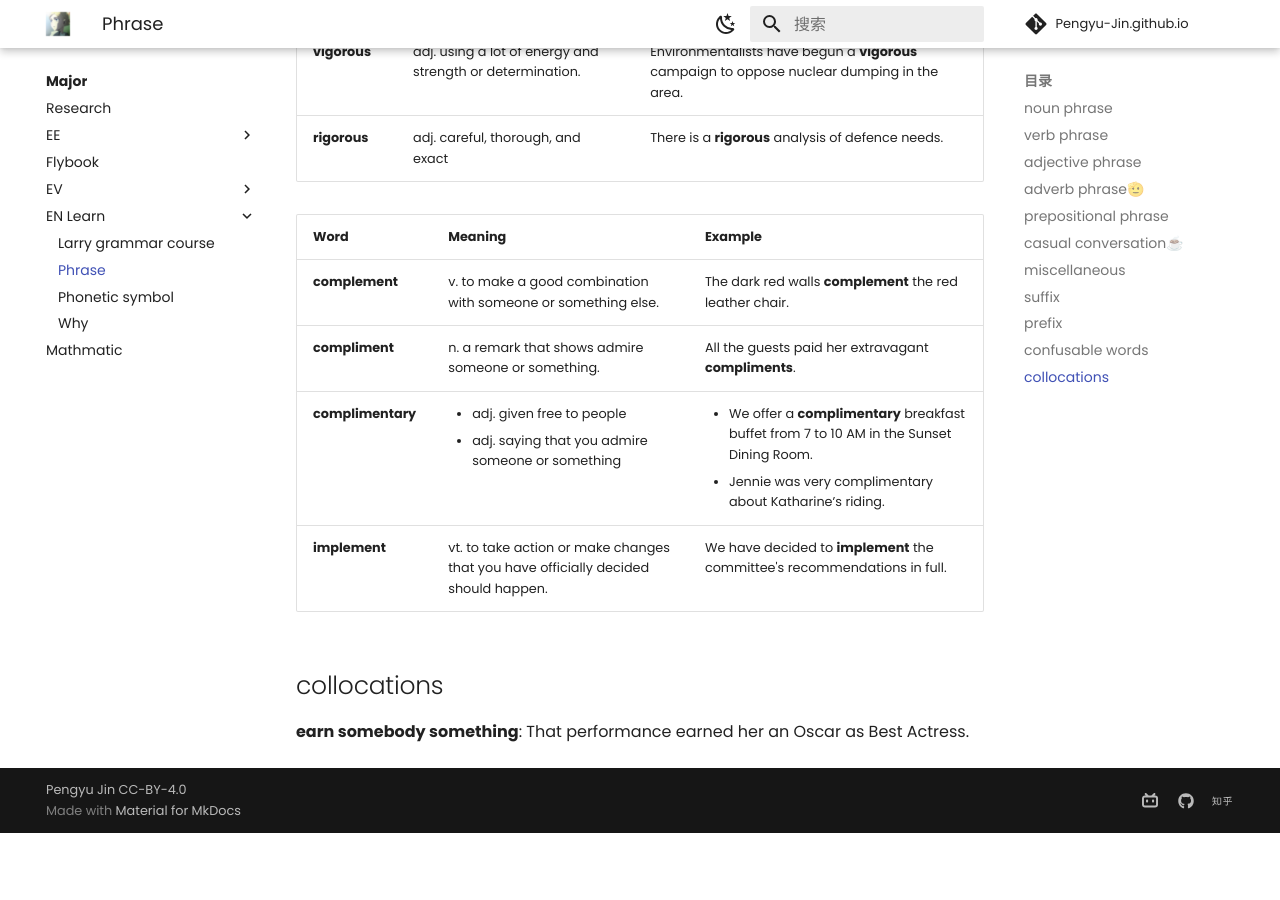
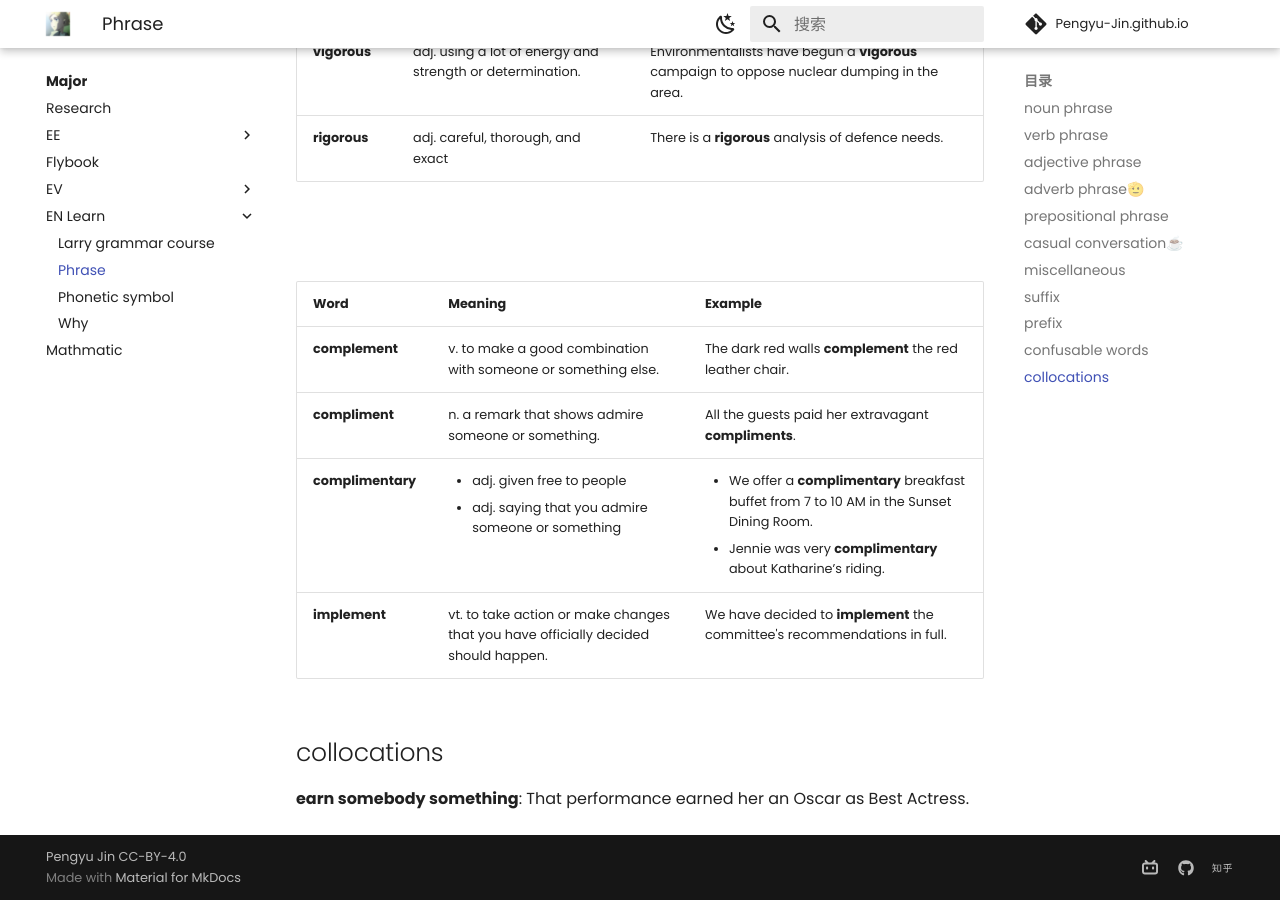
Before and after one commit to Pengyu-Jin/Pengyu-Jin.github.io, an MkDocs documentation site: the page built from docs/major/EN-learn/phrase.md, in a window 1280 px wide and 900 px high, scrolled down 5674 px. Built offline with MkDocs 1.6.1 and Material for MkDocs 9.7.7, drawn with Linux system fonts in a browser that asks for light colours; comment, search, counter and statistics services are not loaded; before the commit the page ends 6507 px from its top, so only the background shows below that.

Commit message:
20250109

```diff
--- a/docs/major/EN-learn/phrase.md
+++ b/docs/major/EN-learn/phrase.md
@@ -170,11 +170,13 @@
 | **vigorous** | adj. using a lot of energy and strength or determination. | Environmentalists have begun a **vigorous** campaign to oppose nuclear dumping in the area.|
 | **rigorous** | adj. careful, thorough, and exact  | There is a **rigorous** analysis of defence needs. |
 
+<br></br>
+
 | Word    | Meaning | Example |
 |---------|---------|---------|
 | **complement** | v. to make a good combination with someone or something else.| The dark red walls **complement** the red leather chair. |
 | **compliment** | n. a remark that shows admire someone or something. | All the guests paid her extravagant **compliments**. |
-| **complimentary** | <ul><li>adj. given free to people </li><li> adj. saying that you admire someone or something </li></ul>| <ul><li>We offer a **complimentary** breakfast buffet from 7 to 10 AM in the Sunset Dining Room. </li><li> Jennie was very complimentary about Katharine’s riding. </li></ul> |
+| **complimentary** | <ul><li>adj. given free to people </li><li> adj. saying that you admire someone or something </li></ul>| <ul><li>We offer a **complimentary** breakfast buffet from 7 to 10 AM in the Sunset Dining Room. </li><li> Jennie was very **complimentary** about Katharine’s riding. </li></ul> |
 | **implement** | vt. to take action or make changes that you have officially decided should happen. | We have decided to **implement** the committee's recommendations in full. |
 
 
```
